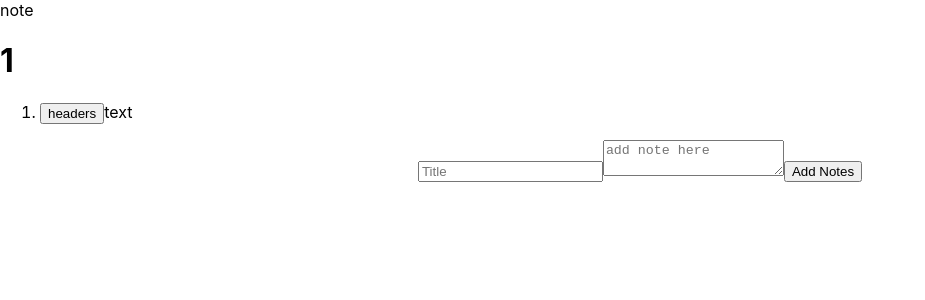
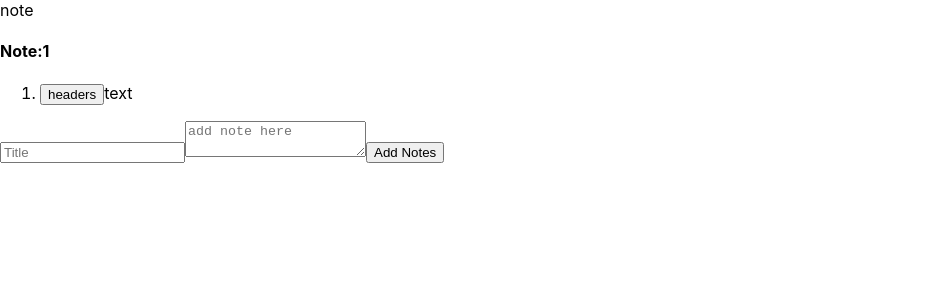
Before and after one commit to pjsherpa/note, a React (Create React App) app: page / in a window 1280 px wide. Shown: the top 300 px of the page, without its empty margins (0-925 px from the left). Built offline with nearby package versions, Linux system fonts and the light colour scheme.

Commit message:
WIP styling form for UI display

```diff
--- a/src/component/NoteInput.js
+++ b/src/component/NoteInput.js
@@ -26,11 +26,11 @@ const NoteInput = () => {
   ));
   return (
     <div>
-      <h1>{notePop}</h1>
+      <h4>Note:{notePop}</h4>
       <div>
         <ol>{noteList}</ol>
 
-        <form style={{ textAlign: "center" }} onSubmit={addnoteTitle}>
+        <form style={{ justifyContent: "center" }} onSubmit={addnoteTitle}>
           <input
             placeholder={"Title"}
             value={headers}
```
